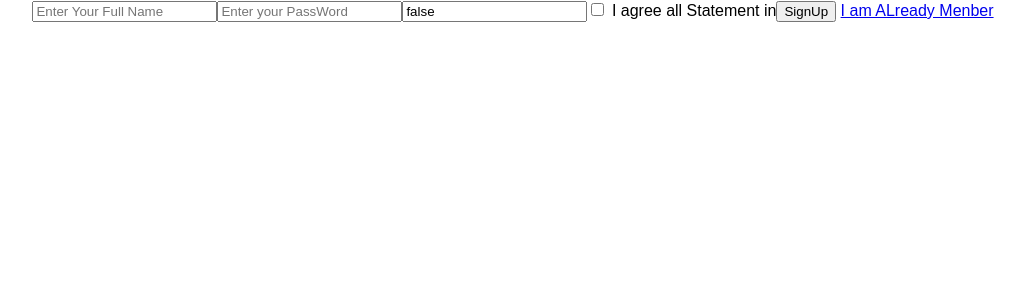
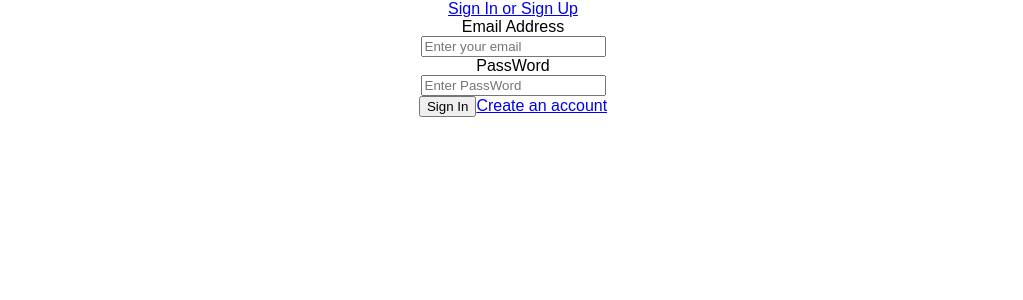
Before and after one commit to wanderlust-bw/wanderlust-FE-Manju, a React (Create React App) app in the folder wonderlust/: page /SignIn in a window 1280 px wide. Shown: the top 300 px of the page, without its empty margins (127-1150 px from the left). Built offline with nearby package versions, Linux system fonts and the light colour scheme.

Commit message:
created signin page and import route

```diff
--- a/wonderlust/package.json
+++ b/wonderlust/package.json
@@ -5,6 +5,7 @@
   "dependencies": {
     "react": "^16.8.6",
     "react-dom": "^16.8.6",
+    "react-router-dom": "^5.0.0",
     "react-scripts": "0.9.x"
   },
   "devDependencies": {},
--- a/wonderlust/src/App.js
+++ b/wonderlust/src/App.js
@@ -1,12 +1,19 @@
 import React, { Component } from 'react';
 import './App.css';
-import Signup from "./Components/SignUpForm"
+import SignUp from "./Components/SignUpForm"
+import SignIn from "./Components/SignIn"
+import { Route } from 'react-router-dom';
 
 class App extends Component {
   render() {
     return (
       <div className="App">
-       <Signup />
+
+        <Route exact path="/SignUp" component={SignUp} />
+        <Route exact path="/SignIn" component={SignIn} />
+
+
+
       </div>
     );
   }
--- /dev/null
+++ b/wonderlust/src/Components/SignIn.js
@@ -0,0 +1,67 @@
+import React from "react"
+import { Link } from "react-router-dom"
+
+
+class SignIn extends React.Component {
+
+    constructor() {
+        super();
+
+        this.state = {
+            email: "",
+            password: "",
+
+        }
+    }
+
+
+    handleChange = e => {
+        let target = e.target;
+        let name = target.name;
+        this.setState({ [name]: e.target.value })
+
+    }
+
+
+    render() {
+        return (
+            <div>
+                <div >
+
+                    <div>
+
+                        <div>
+                            <Link to="/SignIn">Sign In or </Link>
+                            <Link to="/SignUp">Sign Up</Link>
+                        </div>
+                        <div>
+                            <form onSubmit={this.handleSubmit}>
+                                <div>
+                                    <div>
+                                        <span>Email Address</span>
+                                    </div>
+                                    <input type="email" id="email" placeholder="Enter your email" name="email" value={this.state.email} onChange={this.handleChange} />
+                                </div>
+
+                                <div>
+                                    <div>
+                                        <span>PassWord</span>
+                                    </div>
+                                    <input type="password" id="password" placeholder="Enter PassWord" name="password" value={this.state.password} onChange={this.handleChange} />
+                                </div>
+
+                                <div>
+                                    <button type="submit" >Sign In</button><a href="#" className="accountlink" to="/SignUp">Create an account</a>
+                                </div>
+                            </form>
+                        </div>
+
+                    </div>
+                </div>
+            </div>
+
+        )
+    }
+}
+
+export default SignIn
--- a/wonderlust/src/Components/SignUpForm.js
+++ b/wonderlust/src/Components/SignUpForm.js
@@ -1,4 +1,5 @@
 import React from "react"
+import {Link}from "react-router-dom"
 
 
 class Signup extends React.Component {
@@ -7,24 +8,52 @@ class Signup extends React.Component {
         this.state = {
             email: "",
             password: "",
-            name: "",
+            username: "",
             hasAgreed: false
 
         }
     }
 
+    handleChange = e => {
+        let target = e.target;
+        let value = target.type === "checkbox" ? target.checked : target.value;
+        let name = target.name
+        this.setState({ [name]: value })
 
+    }
 
+    handleSubmit = e => {
+        e.preventDefault();
+        console.log("This form was submitted with following data");
+        console.log(this.state)
+    }
+
+    setGender(event) {
+        console.log(event.target.value);
+      }
 
     render() {
         return (
             <div>
-                <form>
-                    <input type="text" id="name" placeholder="Enter Your Full Name" name="name" value={this.state.name} onChange={this.handleChange} />
+                 <Link to="/SignIn">Sign In or </Link>
+          <Link to="/SignUp">Sign Up</Link>
+                <form className="signup" onchange={this. handleSubmit}>
+                    <div>
+                    <input type="text" id="username" placeholder="Enter Your Full Name" name="username" value={this.state.name}  onChange={this.handleChange} />
+                    </div>
+                    <div>
                     <input type="password" id="password" placeholder="Enter your PassWord" name="password" value={this.state.password} onChange={this.handleChange} />
-                    <input type="Email" id="email" placeholder="Enter Email" name="Email" value={this.state.hasAgreed} onChange={this.handleChange} />
-                    <input type="checkbox" name="hasAgreed" /> <span>I agree all Statement in</span>
+                    </div>
+                    <div>
+                    <input type="Email" id="email" placeholder="Enter Email" name="Email" value={this.state.email}  onChange={this.handleChange} />
+                    </div>
+                    <div >
+                    <input type="checkbox" name="hasAgreed" /> <span>I am a Tour Guard</span>
+                    <input type="checkbox" name="hasAgreed" /> <span>I am a Customer</span>
+                    </div>
+                    <div>
                     <button type="submit">SignUp</button>  <a href="#">I am ALready Menber</a>
+                    </div>
 
                 </form>
             </div>
--- a/wonderlust/src/index.js
+++ b/wonderlust/src/index.js
@@ -2,8 +2,11 @@ import React from 'react';
 import ReactDOM from 'react-dom';
 import App from './App';
 import './index.css';
+import {BrowserRouter as Router} from "react-router-dom"
 
 ReactDOM.render(
-  <App />,
+  <Router>
+  <App />
+  </Router>,
   document.getElementById('root')
 );
```
Also changed, not shown: 1 other file (tests, documents, lock files or other folders).
